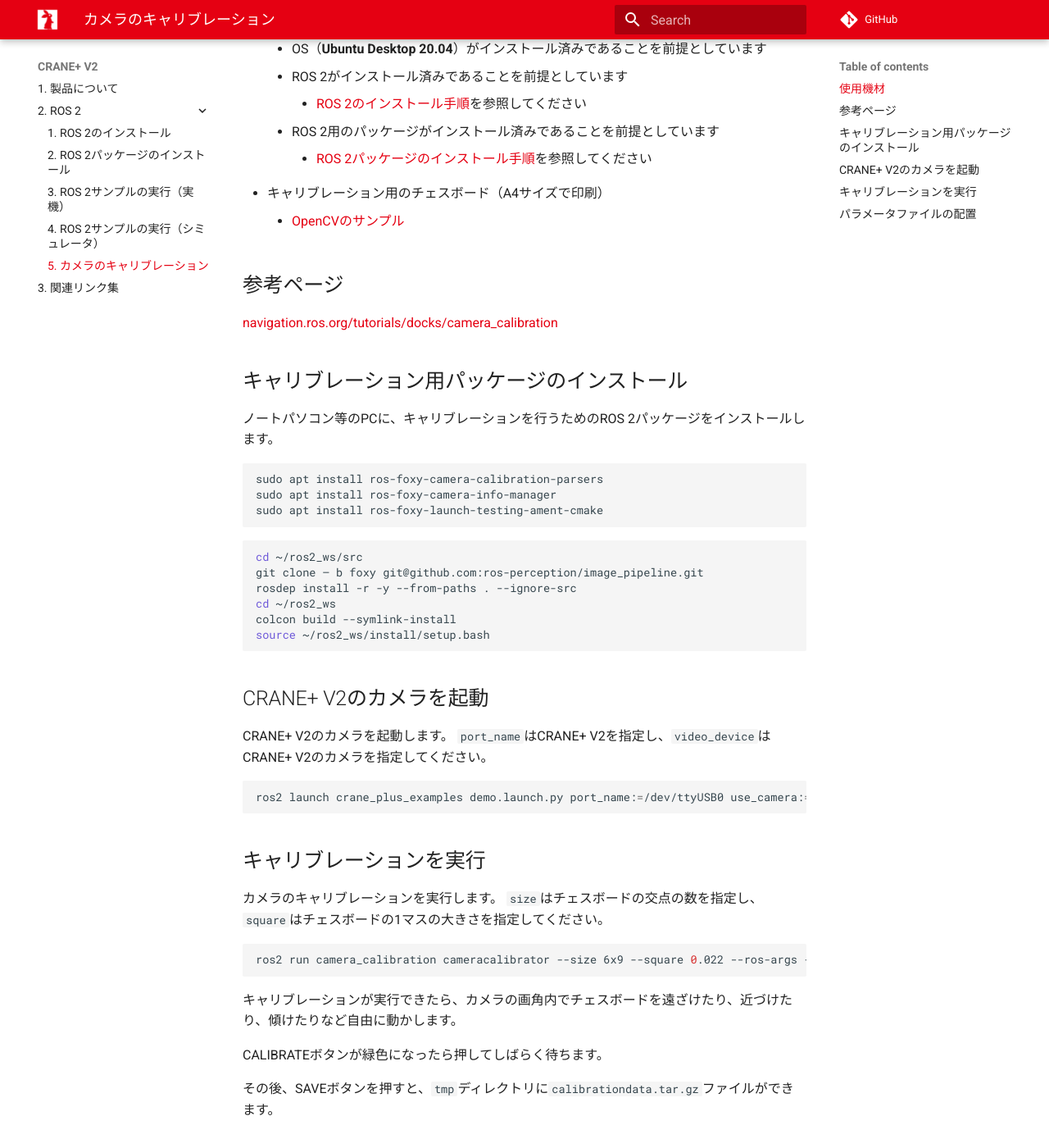
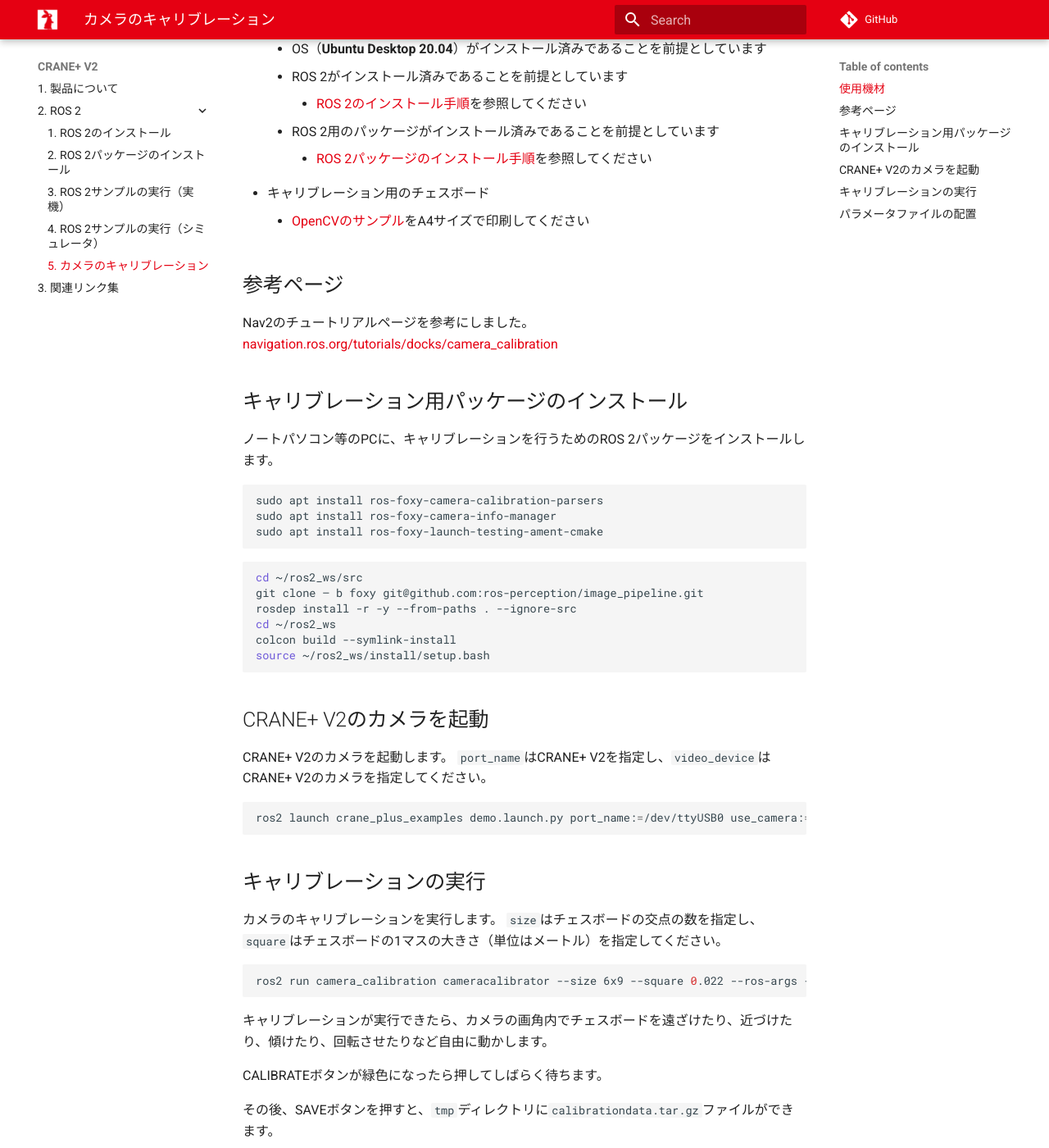
Before and after one commit to rt-net/tutorials, an MkDocs documentation site: the page built from docs/cranev2/ros/camera-calibration.md, in a window 1280 px wide and 1400 px high, scrolled down 398 px. Shown: the whole window at 82% size. Built offline with MkDocs 1.6.1 and Material for MkDocs 9.7.7, drawn with Linux system fonts in a browser that asks for light colours; comment, search, counter and statistics services are not loaded; some of the changed text lies outside the part shown.

Commit message:
カメラのキャリブレーションの説明を修正

````diff
--- a/docs/cranev2/ros/camera-calibration.md
+++ b/docs/cranev2/ros/camera-calibration.md
@@ -16,11 +16,11 @@
         * [ROS 2のインストール手順](./install.md)を参照してください
     * ROS 2用のパッケージがインストール済みであることを前提としています
         * [ROS 2パッケージのインストール手順](./package-install.md)を参照してください
-* キャリブレーション用のチェスボード（A4サイズで印刷）
-    * [OpenCVのサンプル](https://github.com/opencv/opencv/blob/master/samples/data/chessboard.png)
+* キャリブレーション用のチェスボード
+    * [OpenCVのサンプル](https://github.com/opencv/opencv/blob/master/samples/data/chessboard.png)をA4サイズで印刷してください
 
 ## 参考ページ
-
+Nav2のチュートリアルページを参考にしました。
 [navigation.ros.org/tutorials/docks/camera_calibration](https://navigation.ros.org/tutorials/docs/camera_calibration.html)
 
 ## キャリブレーション用パッケージのインストール {: #install}
@@ -48,14 +48,14 @@
 ros2 launch crane_plus_examples demo.launch.py port_name:=/dev/ttyUSB0 use_camera:=true video_device:=/dev/video2
 ```
 
-## キャリブレーションを実行 {: #launch-calibration}
+## キャリブレーションの実行 {: #launch-calibration}
 カメラのキャリブレーションを実行します。
-`size`はチェスボードの交点の数を指定し、`square`はチェスボードの1マスの大きさを指定してください。
+`size`はチェスボードの交点の数を指定し、`square`はチェスボードの1マスの大きさ（単位はメートル）を指定してください。
 ```bash
 ros2 run camera_calibration cameracalibrator --size 6x9 --square 0.022 --ros-args -r image:=/image_raw
 ```
 
-キャリブレーションが実行できたら、カメラの画角内でチェスボードを遠ざけたり、近づけたり、傾けたりなど自由に動かします。
+キャリブレーションが実行できたら、カメラの画角内でチェスボードを遠ざけたり、近づけたり、傾けたり、回転させたりなど自由に動かします。
 
 CALIBRATEボタンが緑色になったら押してしばらく待ちます。
 
@@ -68,3 +68,5 @@
 tar -xvf calibrationdata.tar.gz
 cp ost.yaml ~/ros2_ws/src/crane_plus/crane_plus_examples/config/camera_info.yaml
 ```
+
+以上でCRANE+ V2のカメラのキャリブレーションは完了です。
````
